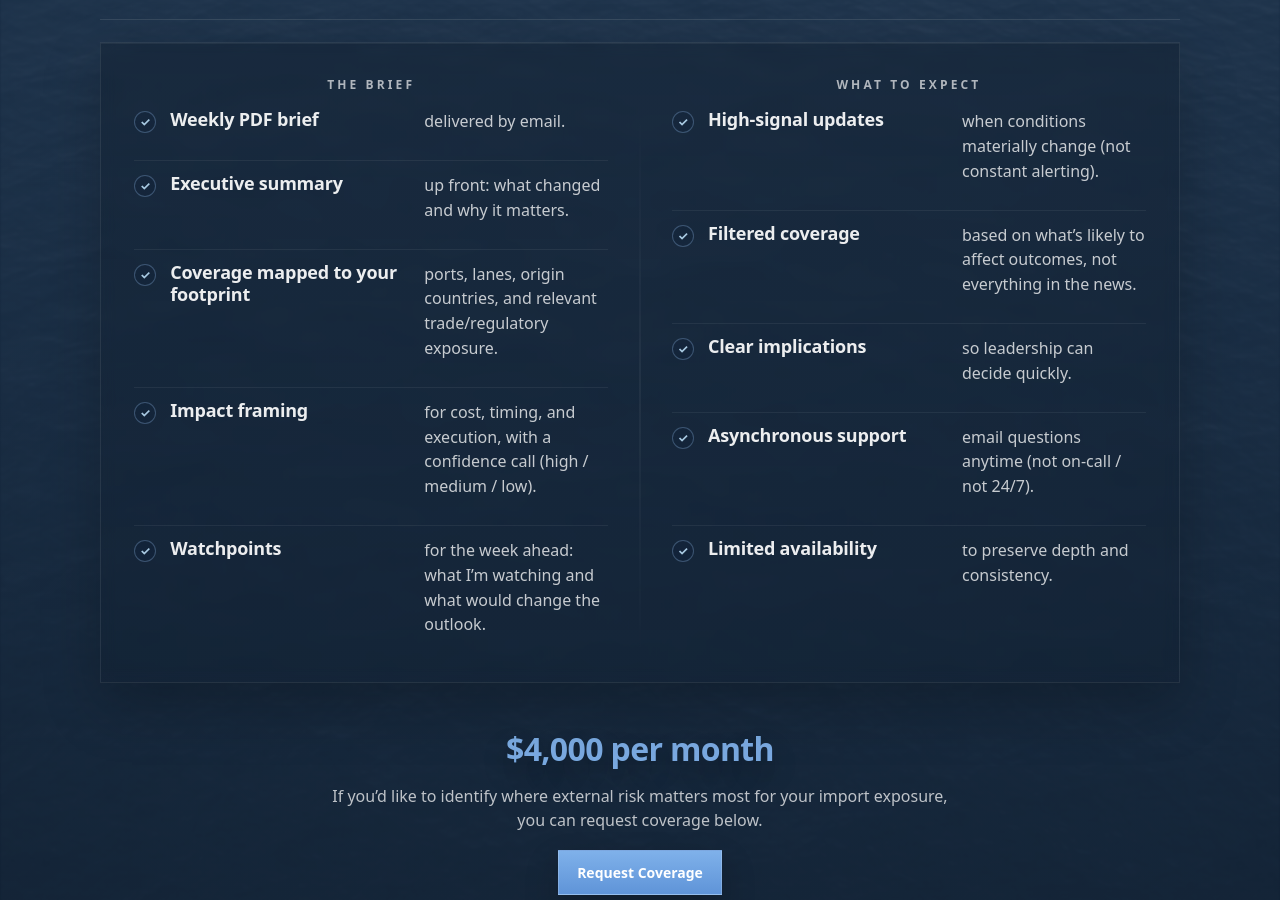
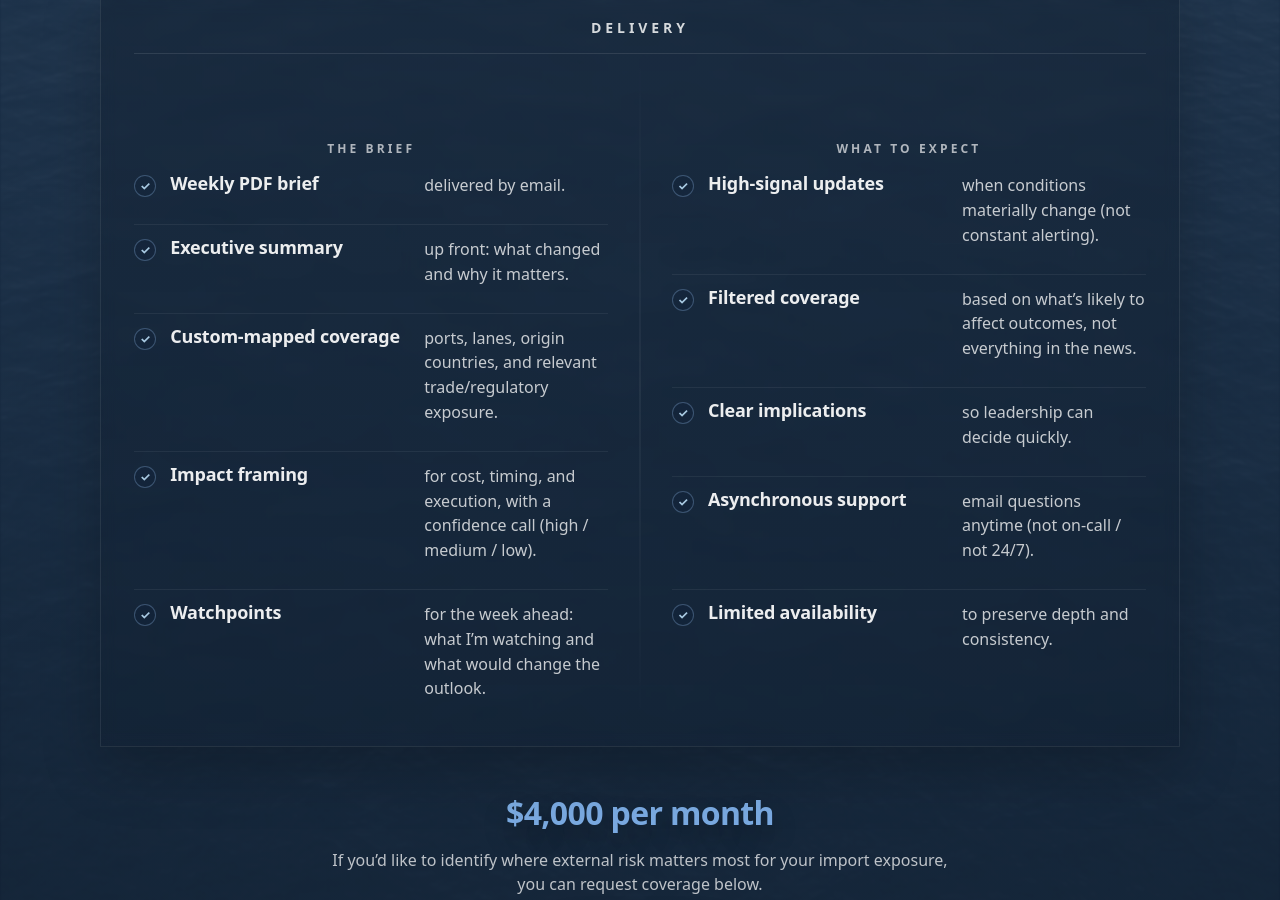
Before and after one commit to importrisk/import-risk-intelligence-site, a Jekyll site: the page built from method.html, in a window 1280 px wide and 900 px high, scrolled down 1111 px. Built offline with Jekyll 4.4.1, drawn with Linux system fonts in a browser that asks for light colours.

Commit message:
Update method.html

```diff
--- a/method.html
+++ b/method.html
@@ -166,11 +166,11 @@
           </p>
         </header>
 
-       <!-- DELIVERY (CENTERED) -->
+     <!-- DELIVERY (CENTERED) -->
 <section class="mp-delivery-block" aria-label="Delivery">
-  <h3 class="mp-delivery-title">Delivery</h3>
+  <div class="mp-delivery-grid">
 
-  <div class="mp-delivery-grid">
+    <h3 class="mp-delivery-title">Delivery</h3>
 
     <!-- THE BRIEF -->
     <div class="mp-delivery-col" aria-label="The brief">
@@ -178,7 +178,7 @@
       <ul class="mp-includes">
         <li><strong>Weekly PDF brief</strong> delivered by email.</li>
         <li><strong>Executive summary</strong> up front: what changed and why it matters.</li>
-        <li><strong>Coverage mapped to your footprint</strong> ports, lanes, origin countries, and relevant trade/regulatory exposure.</li>
+        <li><strong>Custom-mapped coverage</strong> ports, lanes, origin countries, and relevant trade/regulatory exposure.</li>
         <li><strong>Impact framing</strong> for cost, timing, and execution, with a confidence call (high / medium / low).</li>
         <li><strong>Watchpoints</strong> for the week ahead: what I’m watching and what would change the outlook.</li>
       </ul>
```
